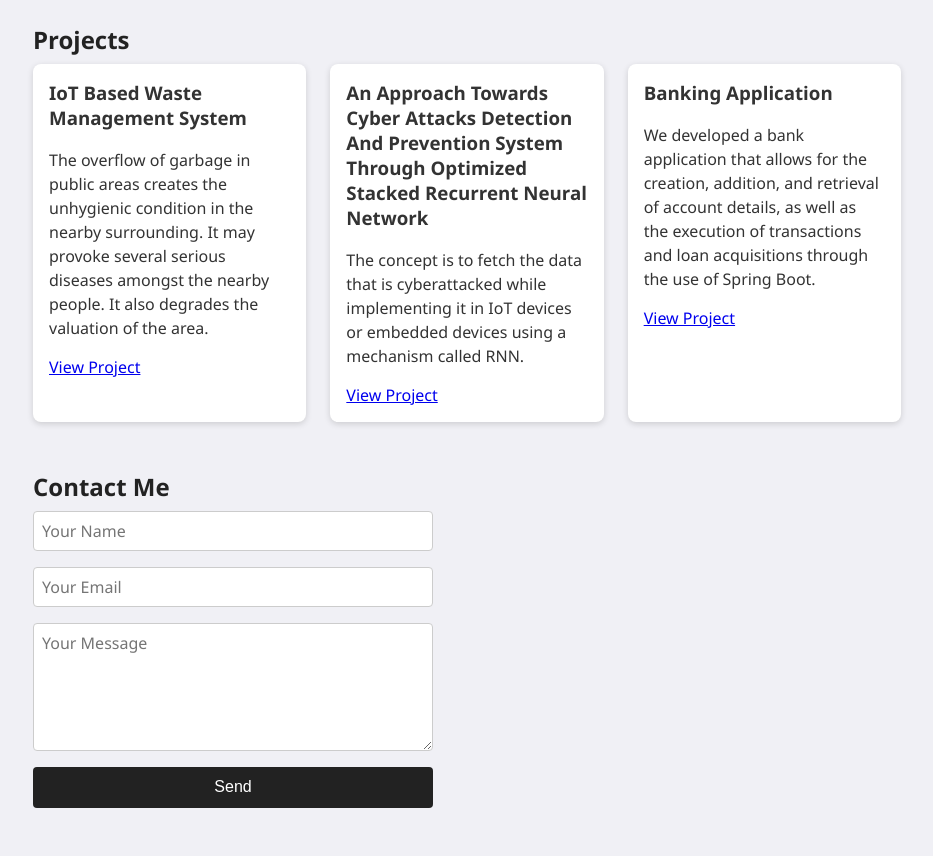
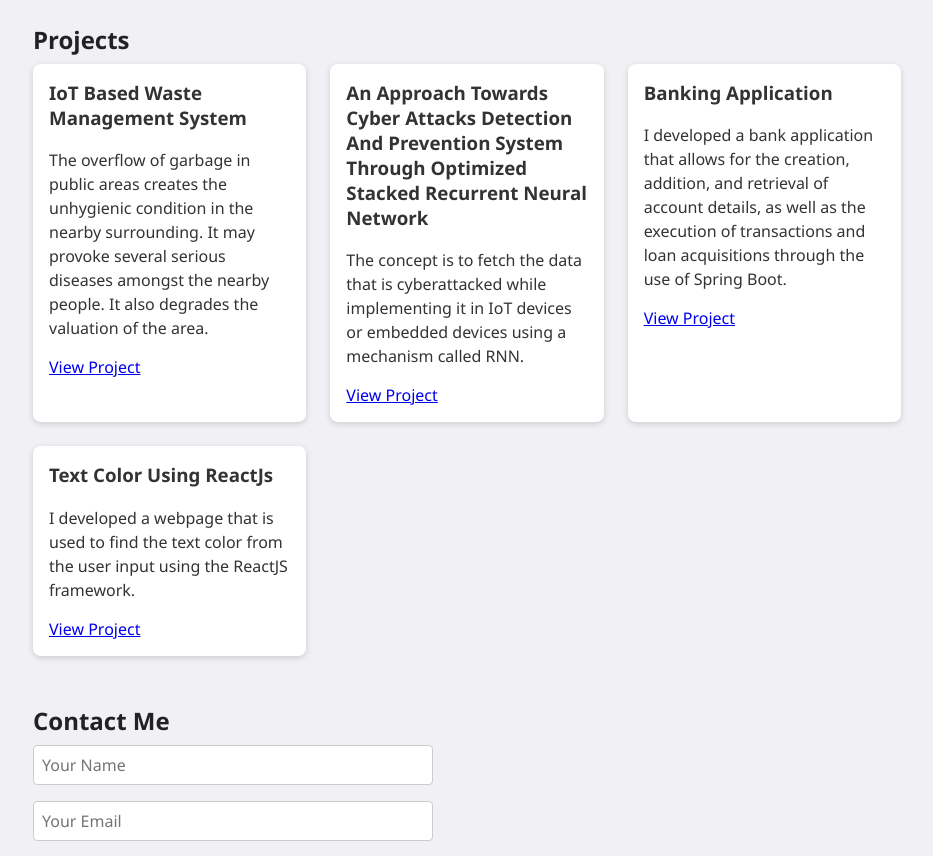
Before and after one commit to Dhanush1972/Portofolio, a plain HTML site: page index.html in a window 1280 px wide. Shown: the part 400-1256 px from the top of the page, without its empty margins (173-1106 px from the left). Drawn offline with Linux system fonts and the light colour scheme.

Commit message:
Update index.html

```diff
--- a/index.html
+++ b/index.html
@@ -41,8 +41,13 @@
         </div>
          <div class="project-card">
           <h3>Banking Application</h3>
-          <p>We developed a bank application that allows for the creation, addition, and retrieval of account details, as well as the execution of transactions and loan acquisitions through the use of Spring Boot.</p>
+          <p>I developed a bank application that allows for the creation, addition, and retrieval of account details, as well as the execution of transactions and loan acquisitions through the use of Spring Boot.</p>
           <a href="https://github.com/Dhanush1972/Bank_Application" target="_blank">View Project</a>
+        </div>
+         <div class="project-card">
+          <h3>Text Color Using ReactJs</h3>
+          <p>I developed a webpage that is used to find the text color from the user input using the ReactJS framework.</p>
+          <a href="https://dhanush1972.github.io/TextColor/" target="_blank">View Project</a>
         </div>
       </div>
     </section>
```
